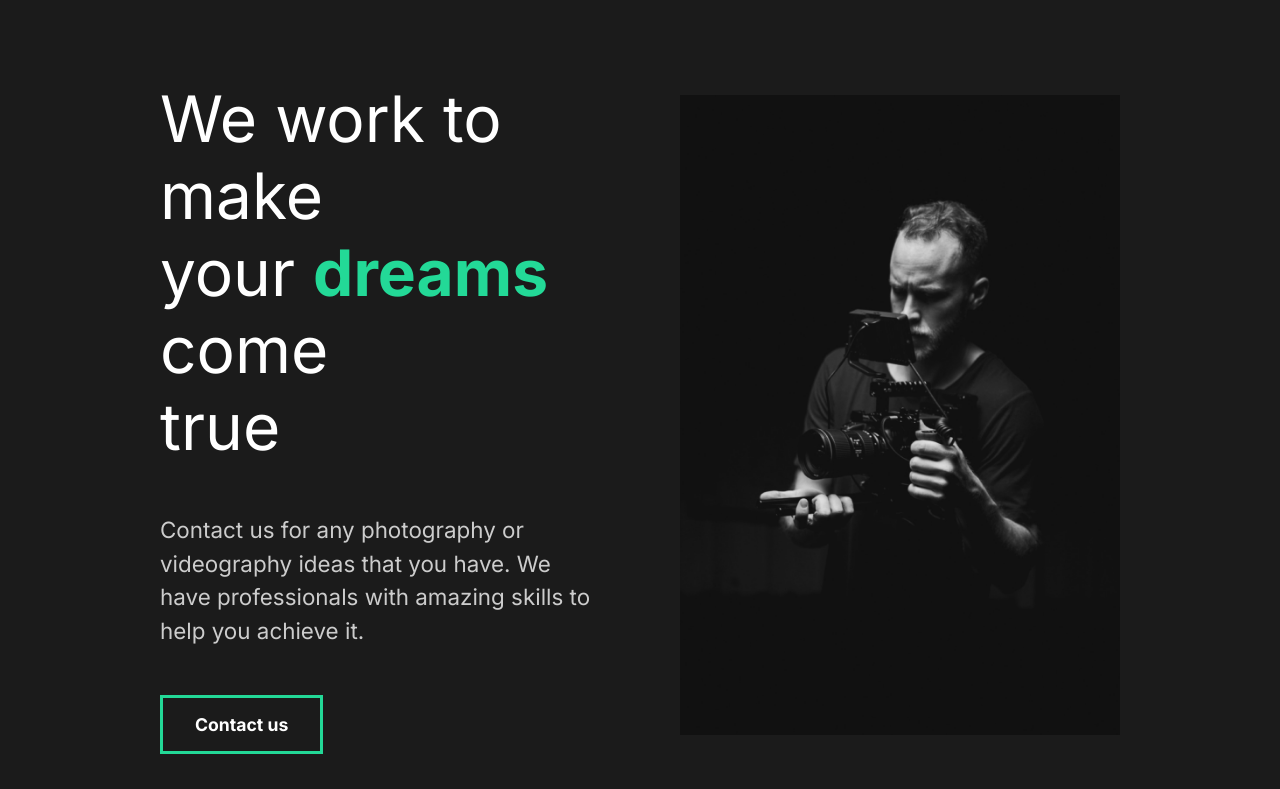
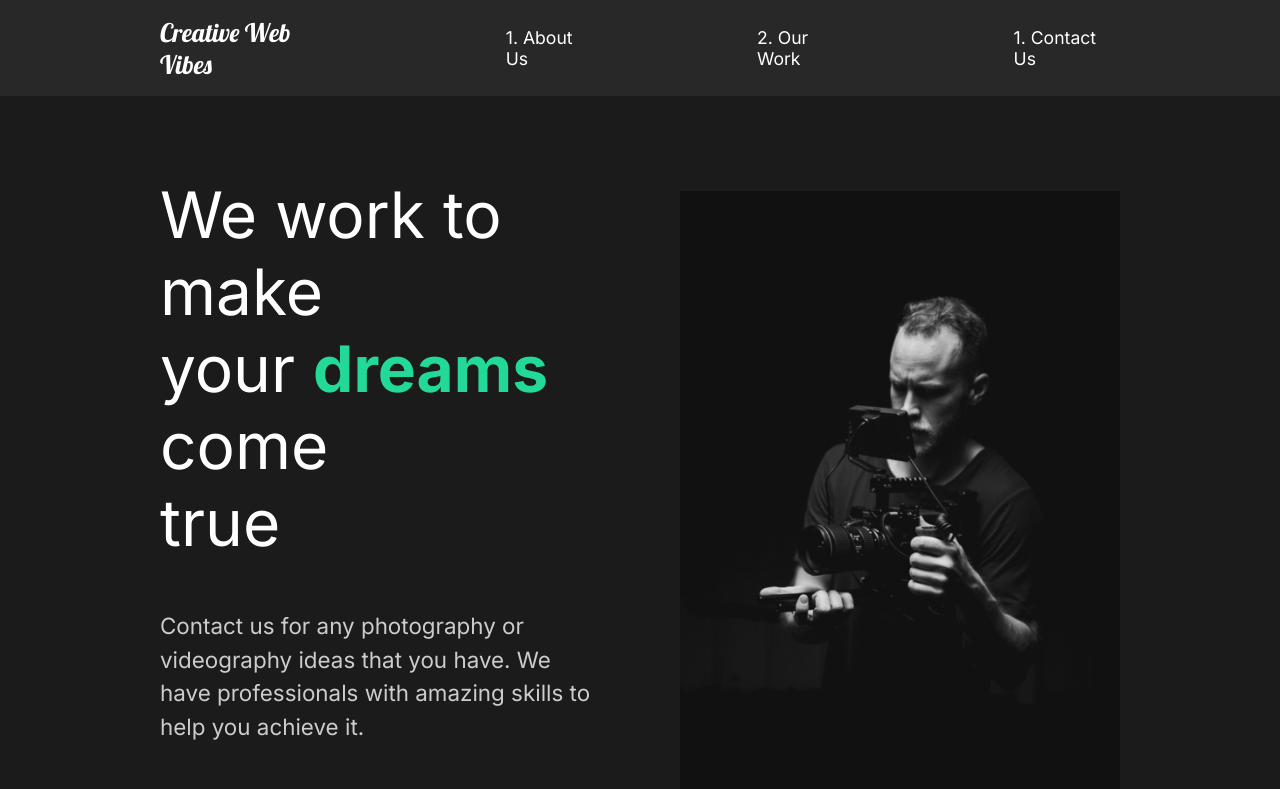
Before and after one commit to JoKeizer/website, a React (Create React App) app: page / in a window 1280 px wide. Shown: the top 789 px of the page. Built offline with nearby package versions, Linux system fonts and the light colour scheme.

Commit message:
Nav component

```diff
--- a/src/App.js
+++ b/src/App.js
@@ -1,10 +1,18 @@
+//Nav
+import Nav from './components/Nav'
+
+
+//Pages
 import AboutUs from './pages/AboutUs';
+
+//Global Style
 import GlobalStyle from './components/GlobalStyle';
 
 function App() {
   return (
     <div className="App">
       <GlobalStyle/>
+      <Nav/>
       <AboutUs/>
 
     </div>
--- /dev/null
+++ b/src/components/Nav.js
@@ -0,0 +1,57 @@
+import React from 'react';
+
+import styled from 'styled-components';
+
+const Nav = () => {
+  return (
+    <StyledNav>
+      <h1><a id="logo" href="#">Creative Web Vibes</a></h1>
+      <ul>
+        <li>
+          <a href="#">1. About Us</a>
+        </li>
+        <li>
+          <a href="#">2. Our Work</a>
+        </li>
+        <li>
+          <a href="#">1. Contact Us</a>
+        </li>
+      </ul>
+
+    </StyledNav>
+  )
+}
+
+const StyledNav = styled.nav`
+  min-height: 10vh;
+  display: flex;
+  margin: auto;
+  justify-content: space-between;
+  align-items: center;
+  padding: 1rem 10rem;
+  background-color: #282828;
+
+  a {
+    color: white;
+    text-decoration: none;
+  }
+
+  ul {
+    list-style: none;
+    display: flex;
+
+  }
+
+  #logo {
+    font-size: 1.6rem;
+    font-family: 'Lobster', cursive;
+    font-weight: lighter;
+  }
+
+  li {
+    padding-left: 10rem;
+    position: relative;
+  }
+`;
+
+export default Nav;
```
